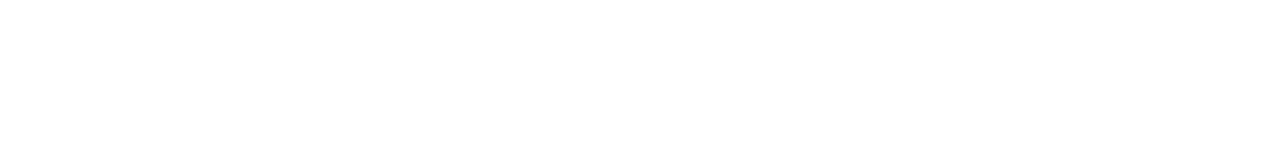
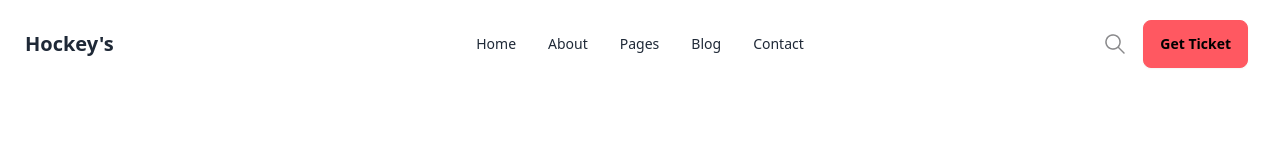
Before and after one commit to rahathie/B9A3, a plain HTML site: page index.html in a window 1280 px wide. Drawn offline with nearby package versions, Linux system fonts and the light colour scheme.

Commit message:
created nav bar with daisy ui

```diff
--- a/index.html
+++ b/index.html
@@ -4,13 +4,50 @@
     <meta charset="UTF-8">
     <meta name="viewport" content="width=device-width, initial-scale=1.0">
     <title>Hockeys</title>
-
+<!-- tailwind and daisy ui cdn -->
 <link href="https://cdn.jsdelivr.net/npm/daisyui@4.6.0/dist/full.min.css" rel="stylesheet" type="text/css" />
 <script src="https://cdn.tailwindcss.com"></script>
 </head>
 <body>
+    <!-- first section -->
     <header>
+        <div>
+            <div class="navbar bg-base-100">
+                <div class="navbar-start">
+                  <div class="dropdown">
+                    <div tabindex="0" role="button" class="btn btn-ghost lg:hidden">
+                      <svg xmlns="http://www.w3.org/2000/svg" class="h-5 w-5" fill="none" viewBox="0 0 24 24" stroke="currentColor"><path stroke-linecap="round" stroke-linejoin="round" stroke-width="2" d="M4 6h16M4 12h8m-8 6h16" /></svg>
+                    </div>
+                    <ul tabindex="0" class="menu menu-sm dropdown-content mt-3 z-[1] p-2 shadow bg-base-100 rounded-box w-52">
+                      <li><a>Home</a></li>
+                      <li><a>About</a></li>
+                      <li><a>Pages</a></li>
+                      <li><a>Blog</a></li>
+                      <li><a>Contact</a></li>
+                    </ul>
+                  </div>
+                  <a class="btn btn-ghost text-xl">Hockey's</a>
+                </div>
+                <div class="navbar-center hidden lg:flex">
+                  <ul class="menu menu-horizontal px-1">
+                    <li><a>Home</a></li>
+                      <li><a>About</a></li>
+                      <li><a>Pages</a></li>
+                      <li><a>Blog</a></li>
+                      <li><a>Contact</a></li>
+                  </ul>
+                </div>
+                <div class="navbar-end">
+                  <div class="flex items-center gap-4 justify-between px-6 py-3 rounded-full">
+                    <img src="Images/Frame.png" alt="">
+                    <a class="btn btn-error">Get Ticket</a>
 
+
+
+                  </div>
+                </div>
+              </div>
+        </div>
     </header>
     <main>
 
```
Also changed, not shown: Images/Frame.png (added).
